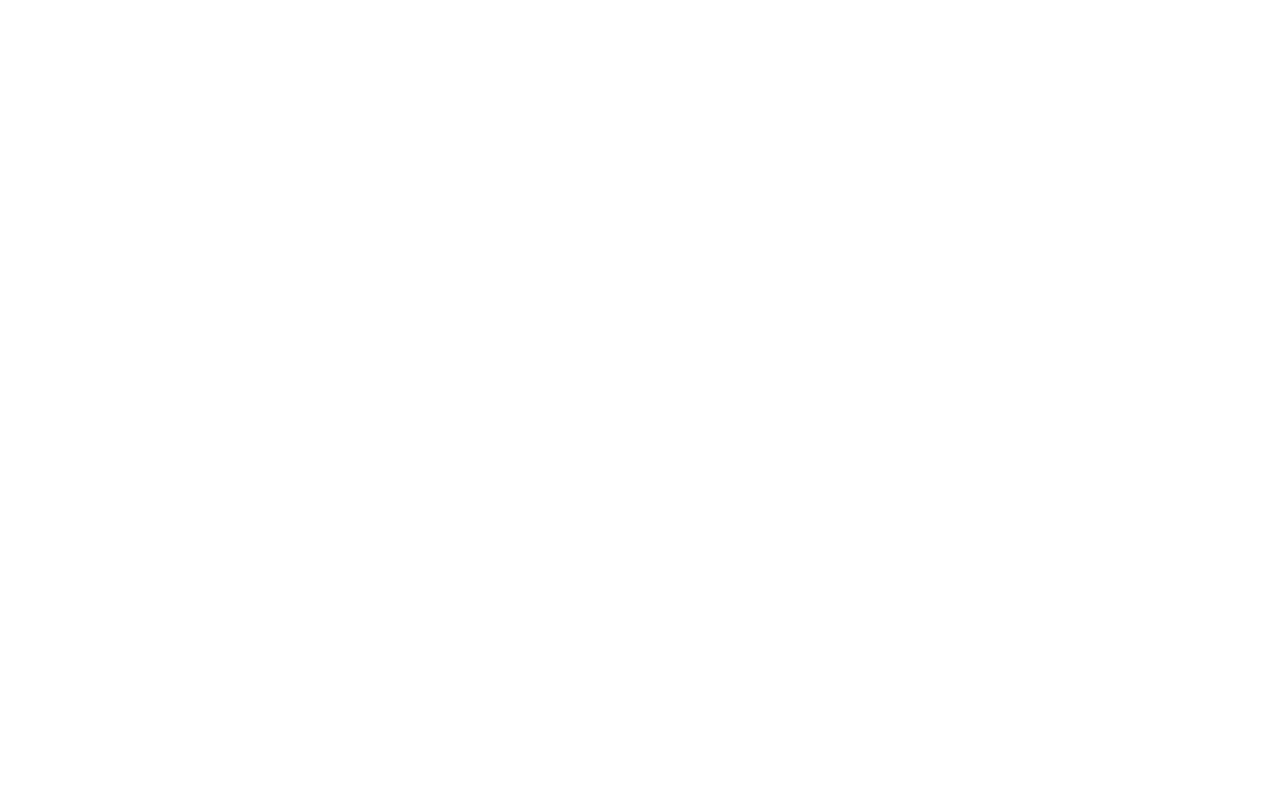
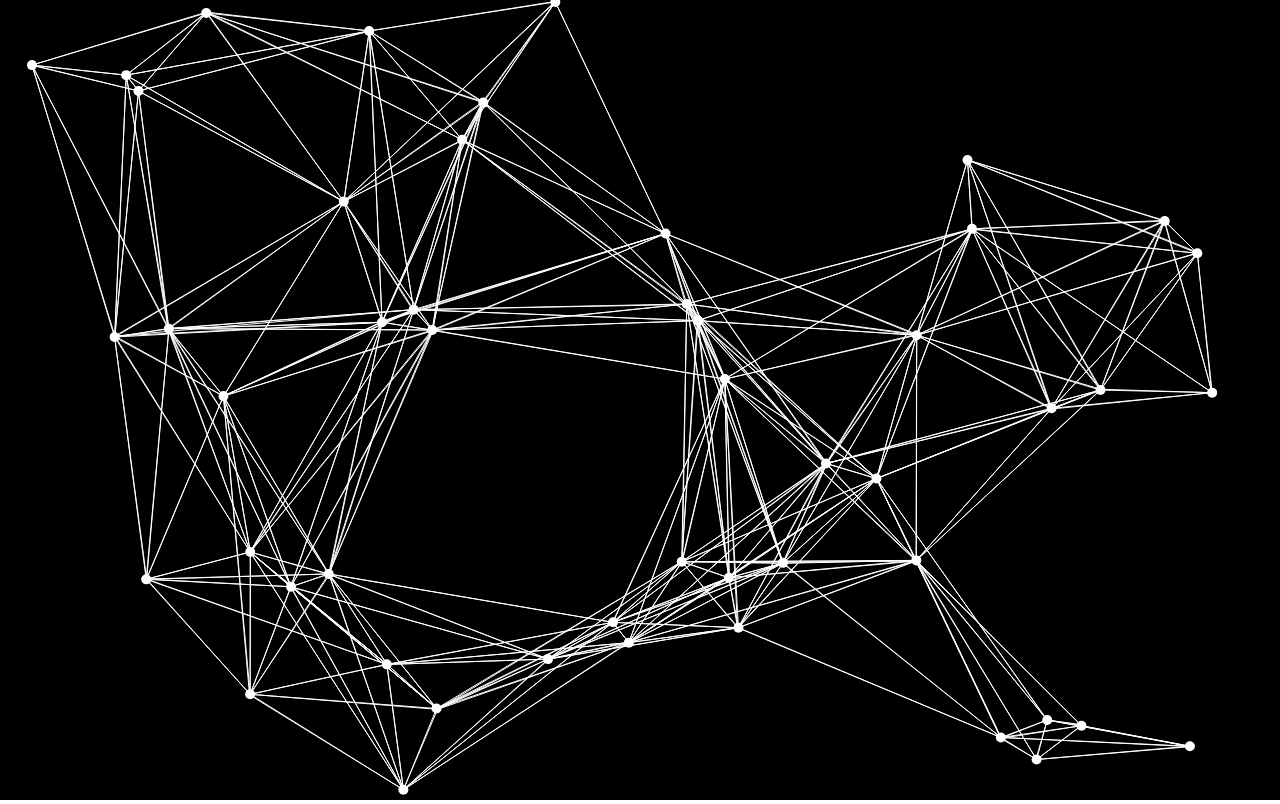
Before and after one commit to yaguecarp/efecto-particulas, a plain HTML site: page index.html in a window 1280 px wide. Drawn offline with Linux system fonts and the light colour scheme.

Commit message:
Efecto Particulas

```diff
--- /dev/null
+++ b/bola.js
@@ -0,0 +1,31 @@
+class Bola {
+  constructor(x, y) {
+    this.x = x;
+    this.y = y;
+    this.radius = 5;
+    this.dirX = Math.random() * 2 - 1;
+    this.dirY = Math.random() * 2 - 1;
+    this.velocity = 1;
+  }
+
+  dibujar() {
+    ctx.fillStyle = 'white'
+    ctx.beginPath();
+    ctx.arc(this.x, this.y, this.radius, 0, Math.PI * 2);
+    ctx.fill();
+
+    ctx.closePath();
+  }
+
+  mover() {
+    this.x += this.dirX * this.velocity;
+    this.y += this.dirY * this.velocity;
+
+    if (this.x + this.radius > canvas.width || this.x < 0){
+        this.dirX *= -1;
+    }
+    if (this.y + this.radius > canvas.height || this.y < 0){
+        this.dirY *= -1;
+    }
+  }
+}
--- a/index.html
+++ b/index.html
@@ -4,8 +4,11 @@
     <meta charset="UTF-8">
     <meta name="viewport" content="width=device-width, initial-scale=1.0">
     <title>Efecto Particulas en JS</title>
+    <script defer src="bola.js"></script>
+    <script defer src="script.js"></script>
+
 </head>
-<body>
-    <canvas></canvas>
+<body style="margin: 0; padding: 0; box-sizing: content-box;">
+    <canvas style="background-color: black"></canvas>
 </body>
 </html>
--- /dev/null
+++ b/script.js
@@ -0,0 +1,38 @@
+const canvas = document.querySelector("canvas");
+
+const ctx = canvas.getContext("2d");
+
+canvas.width = innerWidth;
+canvas.height = innerHeight;
+
+let bolas = [];
+for (let i = 0; i < 50; i++) {
+  bolas.push(
+    new Bola(Math.random() * canvas.width, Math.random() * canvas.height)
+  );
+}
+
+function animar() {
+  ctx.clearRect(0, 0, canvas.width, canvas.height);
+  bolas.forEach((bola) => {
+    bolas.forEach((bolaTarget) => {
+      let dx = bolaTarget.x - bola.x;
+      let dy = bolaTarget.y - bola.y;
+      let dist = Math.sqrt(dx ** 2 + dy ** 2);
+
+      if (dist < 300) {
+        ctx.strokeStyle = 'white'
+        ctx.beginPath();
+        ctx.moveTo(bola.x, bola.y);
+        ctx.lineTo(bolaTarget.x, bolaTarget.y);
+        ctx.stroke();
+        ctx.closePath();
+      }
+    });
+    bola.dibujar();
+    bola.mover();
+  });
+  requestAnimationFrame(animar);
+}
+
+animar();
```
